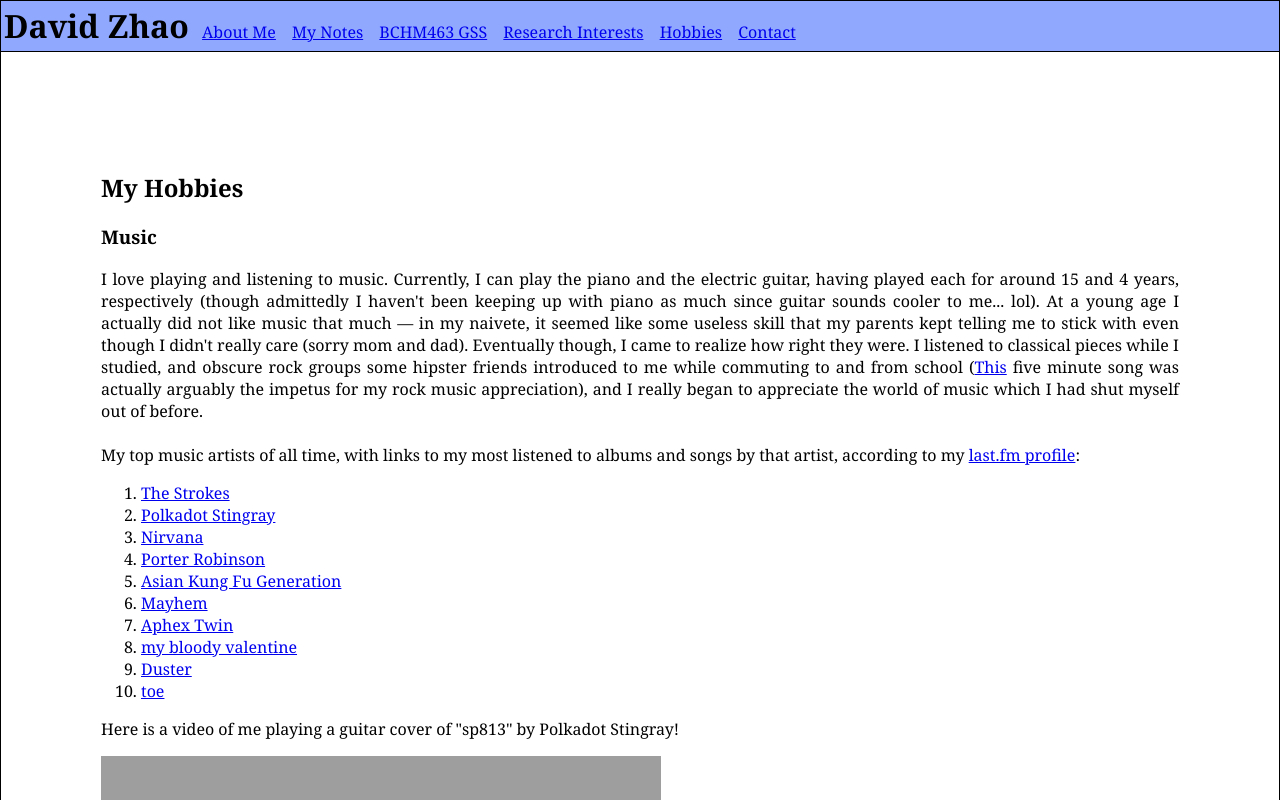
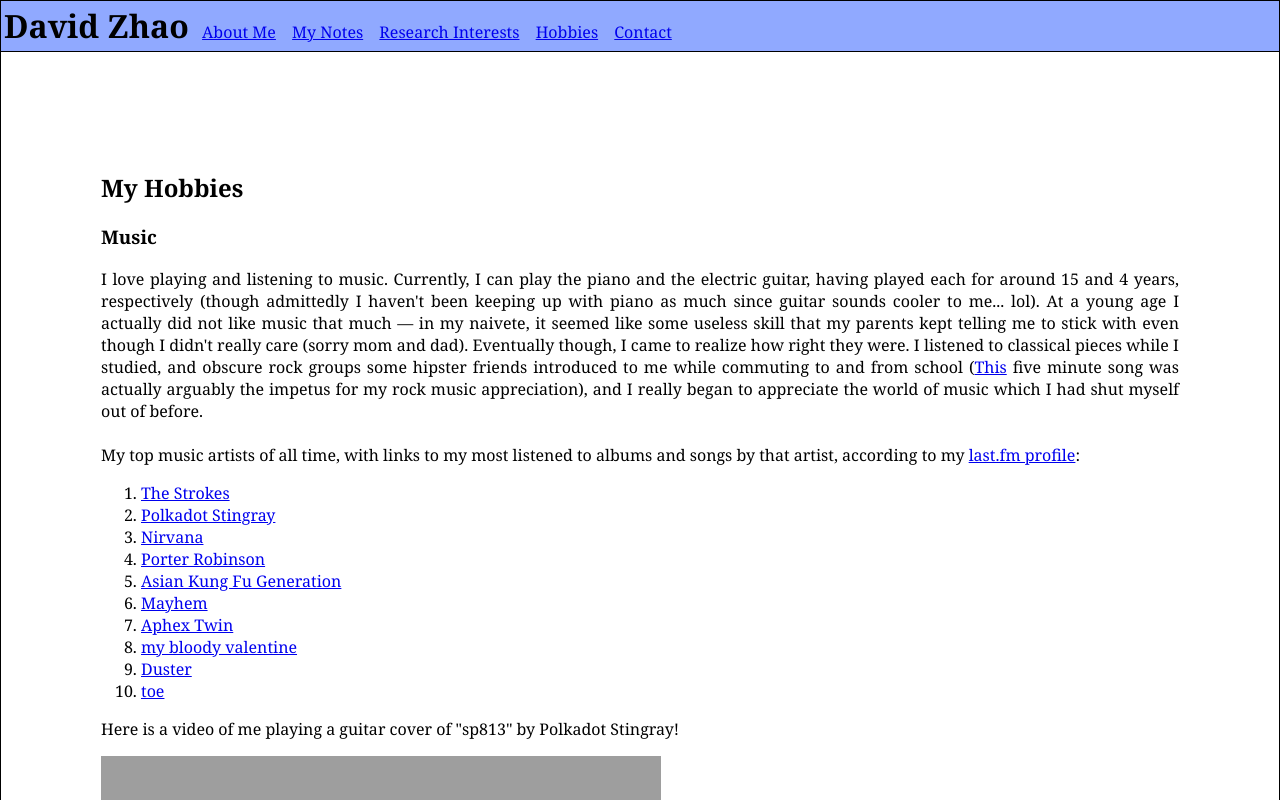
Before and after one commit to david-zhao-0/david-zhao-0.github.io_old, a plain HTML site: page hobbies.html in a window 1280 px wide. Shown: the top 800 px of the page. Drawn offline with Linux system fonts and the light colour scheme; grey boxes are pictures that could not be loaded.

Commit message:
removed GSS tab

```diff
--- a/hobbies.html
+++ b/hobbies.html
@@ -12,7 +12,6 @@
 		<ul>
 			<li><a href="index.html#About-Me">About Me</a></li>
             <li><a href="mynotes.html">My Notes</a></li>
-            <li><a href="gss.html">BCHM463 GSS</a></li>
 			<li><a href="research-interests.html">Research Interests</a></li>
 			<li><a href="hobbies.html">Hobbies</a></li>
 			<li><a href="index.html#Contact-Me">Contact</a></li>
```
Also changed, not shown: index.html (+1 -1 lines), mynotes.html (+1 -1 lines), research-interests.html (+1 -1 lines).
